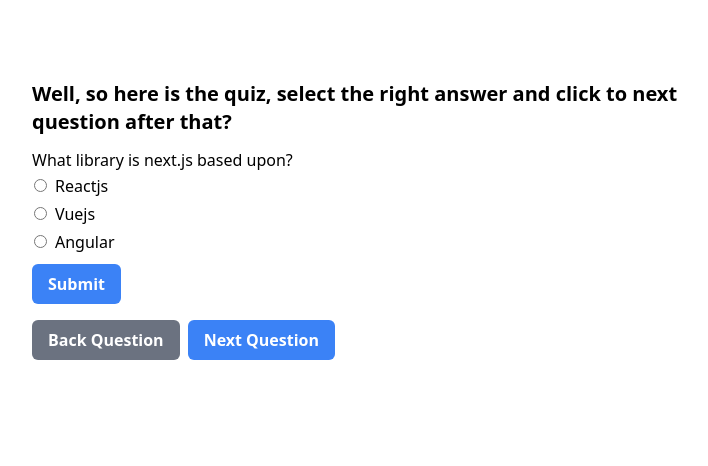
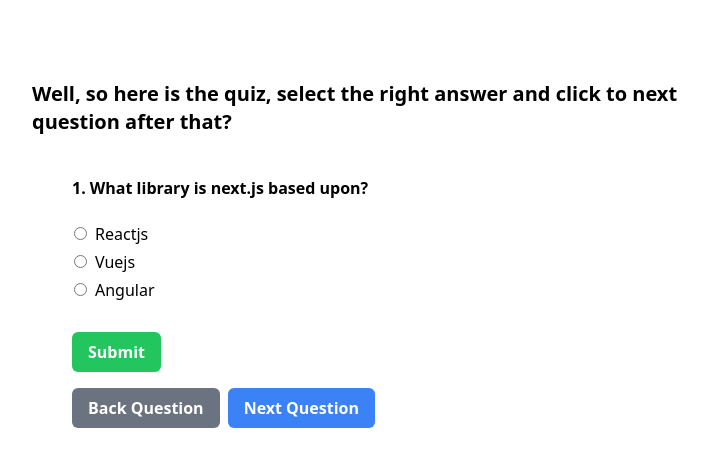
Before and after one commit to priyasharma27021992/react-quiz-generator-, a React (Vite) app: page / in a window 1280 px wide. Shown: the top 466 px of the page, without its empty margins (258-966 px from the left). Built offline with nearby package versions, Linux system fonts and the light colour scheme.

Commit message:
added some styles on next question and back question

```diff
--- /dev/null
+++ b/src/components/AddQuestion/AddQuestionForm.tsx
@@ -0,0 +1 @@
+const AddQuestionForm = () => {};
--- a/src/components/QuizContainer/QuizQuestion/QuizQuestion.tsx
+++ b/src/components/QuizContainer/QuizQuestion/QuizQuestion.tsx
@@ -46,9 +46,11 @@
   };
 
   return (
-    <div>
-      <h5>{activeQuestion?.question}</h5>
-      <div onChange={onChangeHandler}>
+    <div className="m-10">
+      <h5 className="font-bold">
+        {`${activeQuestionIndex + 1}. ${activeQuestion?.question}`}
+      </h5>
+      <div onChange={onChangeHandler} className="my-5">
         {activeQuestion?.options.map((option) => (
           <div
             className={classnames(
@@ -71,21 +73,23 @@
         ))}
       </div>
       <button
-        className="bg-blue-500 hover:bg-blue-700 text-white font-bold py-2 px-4 rounded-md my-2"
+        className="bg-green-500 hover:bg-green-700 text-white font-bold py-2 px-4 rounded-md my-2"
         onClick={submitAnswer}
       >
         Submit
       </button>
       <div className="">
         <button
-          className="bg-gray-500 hover:bg-blue-700 text-white font-bold py-2 px-4 rounded-md my-2"
+          className="bg-blue-500 hover:bg-blue-700 text-white font-bold py-2 px-4 rounded-md my-2 disabled:bg-gray-500"
           onClick={getBackQuestion}
+          disabled={activeQuestionIndex === 0}
         >
           Back Question
         </button>
         <button
-          className="bg-blue-500 hover:bg-gray-700 text-white font-bold py-2 px-4 rounded-md my-2 ml-2"
+          className="bg-blue-500 hover:bg-blue-700 text-white font-bold py-2 px-4 rounded-md my-2 ml-2 disabled:bg-gray-500"
           onClick={getNextQuestion}
+          disabled={activeQuestionIndex === QUESTIONS_ARRAY.length - 1}
         >
           Next Question
         </button>
```
